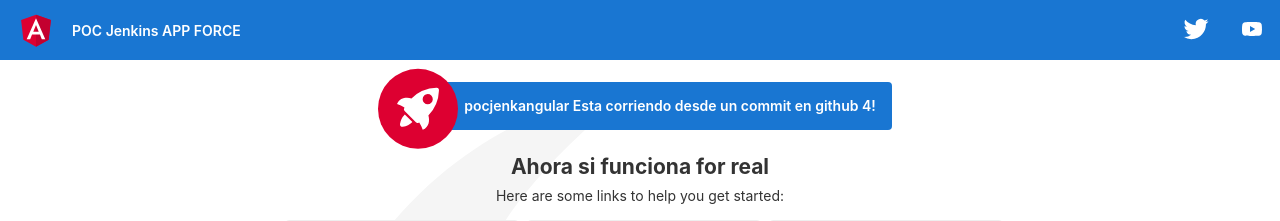
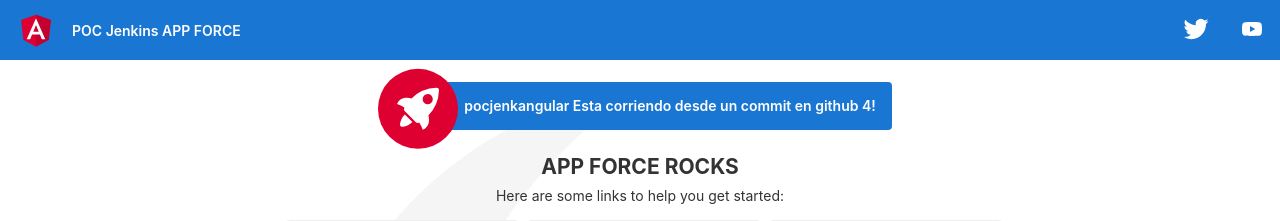
Before and after one commit to diegobritoperez/angular_app, an Angular app: page / in a window 1280 px wide. Shown: the top 221 px of the page. Built offline with nearby package versions, Linux system fonts and the light colour scheme.

Commit message:
daily test

```diff
--- a/src/app/app.component.html
+++ b/src/app/app.component.html
@@ -351,7 +351,7 @@
   </div>
 
   <!-- Resources -->
-  <h2>Ahora si funciona for real</h2>
+  <h2>APP FORCE ROCKS</h2>
   <p>Here are some links to help you get started:</p>
 
   <div class="card-container">
```
